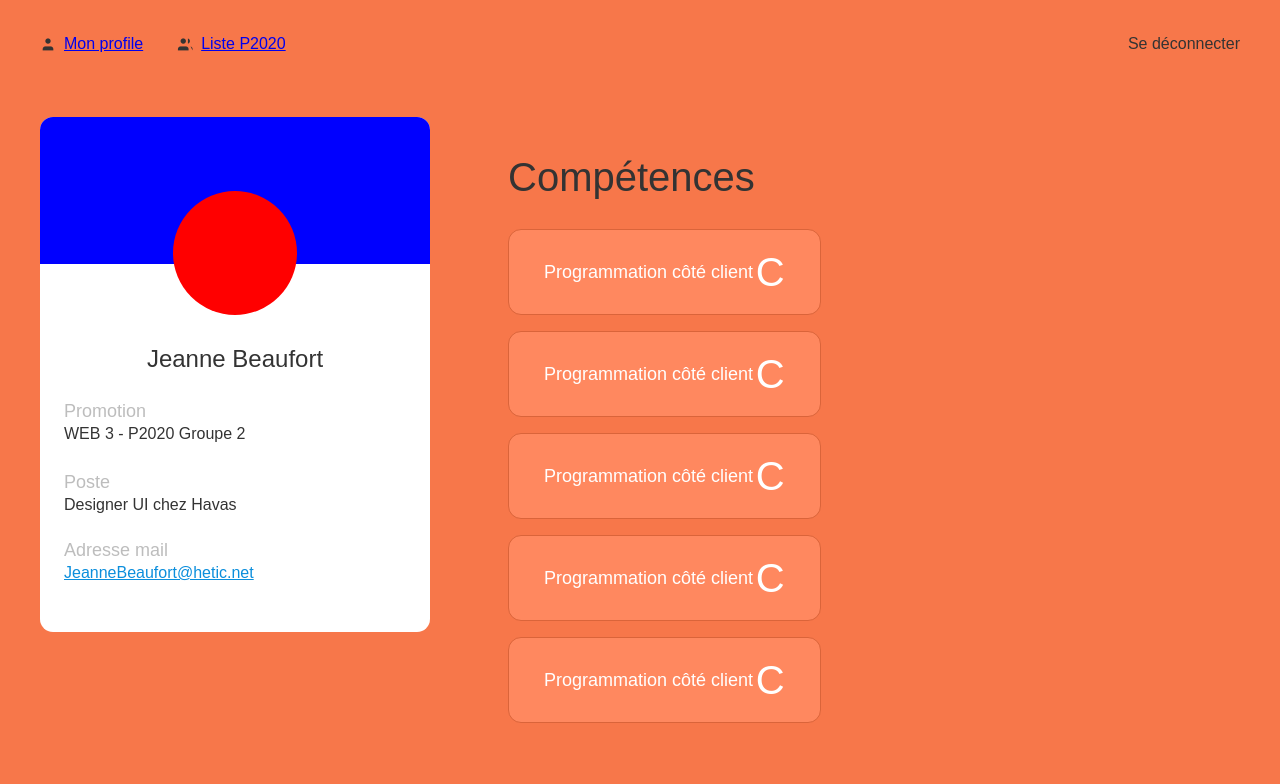
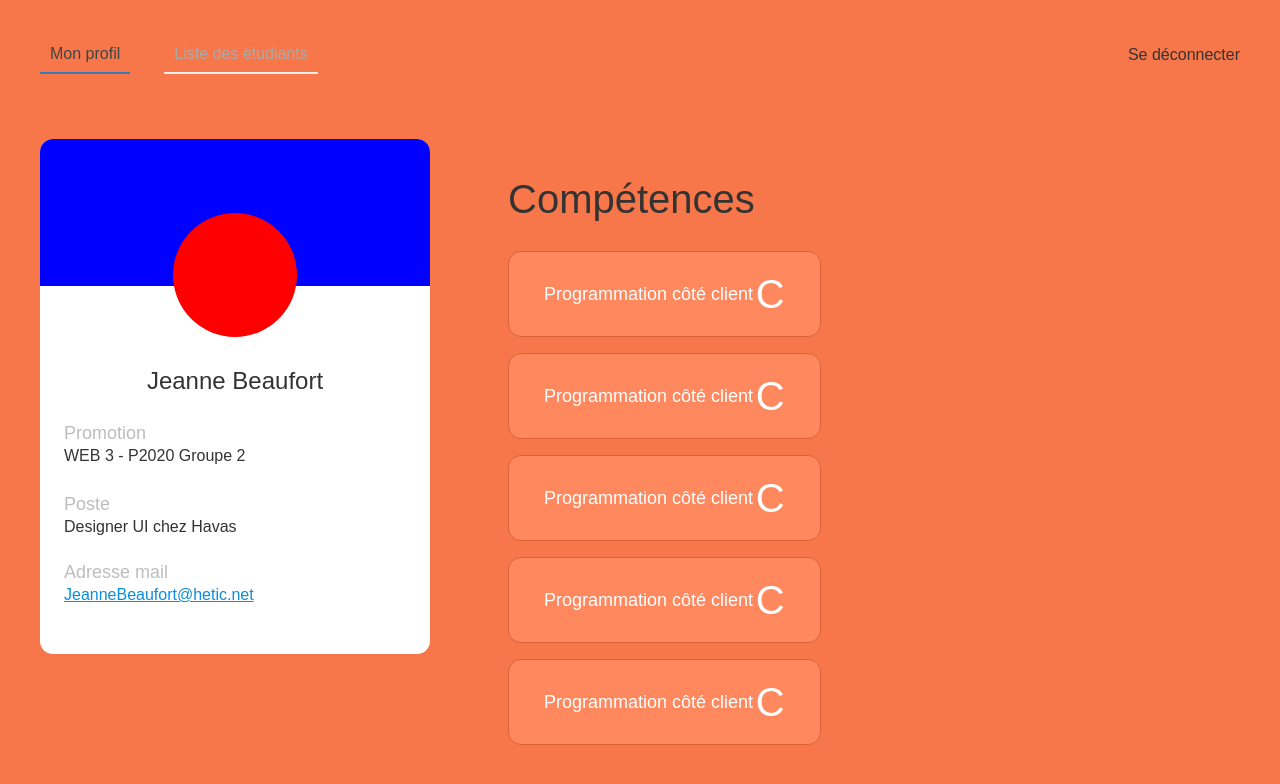
Before and after one commit to Paulehair/react-challenge-191026, a React (Create React App) app in the folder client/: page /dashboard in a window 1280 px wide. Shown: the top 784 px of the page. Built offline with nearby package versions, Linux system fonts and the light colour scheme; sample sign-in values are in the browser's storage.

Commit message:
Nav tabulation

```diff
--- a/client/src/App.js
+++ b/client/src/App.js
@@ -4,6 +4,8 @@ import { Login } from "./views/Login/Login";
 import { Signup } from "./views/Signup/Signup";
 import { Dashboard } from "./views/Dashboard/Dashboard";
 import ResetPassword from "./views/ResetPassword/ResetPassword.js";
+import MyProfile from "./components/MyProfile/MyProfile";
+import StudentList from "./components/StudentList/StudentList";
 import { PrivateRoute } from "./components/PrivateRoute";
 import './index.scss'
 
@@ -16,6 +18,8 @@ export default class App extends Component {
             <Route exact path="/" component={Login} />
             <Route exact path="/signup" component={Signup} />
             <Route exact path="/reset-password" component={ResetPassword} />
+            <Route exact path="/myprofile" component={MyProfile} />
+            <Route exact path="/studentlist" component={StudentList} />
             <PrivateRoute path="/dashboard" component={Dashboard} />
           </Switch>
         </>
--- a/client/src/components/Navigation/Navigation.js
+++ b/client/src/components/Navigation/Navigation.js
@@ -2,23 +2,48 @@ import React from "react";
 import { Link } from "react-router-dom"
 import API from "../../utils/API";
 import "./style.scss"
+import MyProfile from "../MyProfile/MyProfile";
+import Studentlist from "../StudentList/StudentList";
 
-export default class Navigation extends React.Component {
+class Tabs extends React.Component {
+    state = {
+        selected: this.props.selected
+    }
+    // Le router doit avoir une route
     disconnect = () => {
         API.logout();
         window.location = "/";
     };
+
+    handleChange(index) {
+        this.setState({ selected: index })
+    }
     render() {
         return (
-            <div className="Navigation">
-                <ul>
-                    <li className="Profile"><Link to="/myprofile">Mon profile</Link></li>
-                    <li className="Student"><Link to="/studentlist">Liste P2020</Link></li>
-                </ul>
-                <div className="Disconnect" onClick={this.disconnect}>
-                    Se déconnecter
+            <div>
+                <div className="Navigation" style={{ display: "flex", justifyContent: "space-between" }}>
+                    <ul className="inline">
+                        {this.props.children.map((elem, index) => {
+                            let style = index == this.state.selected ? 'selected' : '';
+                            return <li className={style} key={index} onClick={this.handleChange.bind(this, index)}>{elem.props.title}</li>
+                        })}
+                    </ul>
+                    <div className="Disconnect" onClick={this.disconnect}>Se déconnecter</div>
                 </div>
+                <div className="tab">{this.props.children[this.state.selected]}</div>
             </div>
-        );
+        )
     }
 }
+
+class Navigation extends React.Component {
+    render() {
+        return (
+            <Tabs selected={0}>
+                <MyProfile title="Mon profil">This is the first panel</MyProfile>
+                <Studentlist title="Liste des étudiants">This is the second panel</Studentlist>
+            </Tabs>
+        )
+    }
+}
+export default Navigation
--- a/client/src/components/Navigation/style.scss
+++ b/client/src/components/Navigation/style.scss
@@ -1,4 +1,48 @@
 @import './../../global/variables';
+body{
+  background-color:#eee;
+}
+
+#app{
+  border-radius:3px;
+  border: 1px solid #e5e5e5;
+  margin:15px;
+  background-color:white;
+}
+
+.tab{
+  //min-height:50px;
+  width:100%;
+//   padding:25px;
+  font-family:sans-serif;
+  color:#444;
+}
+
+ul.inline{
+  list-style:none;
+  padding: 0;
+  margin-bottom:0;
+  -webkit-margin-before: 0;
+  -webkit-margin-after: 0;
+  -webkit-margin-start: 0px;
+  -webkit-margin-end: 0px;
+  -webkit-padding-start: 0px;
+  li{
+    display:inline-block;
+    margin-left:0;
+    padding:10px;
+    border-bottom:2px solid #eee;
+    transition: all .5s;
+    font-family:sans-serif;
+    font-weight:300;
+    cursor:pointer;
+    color:#aaa;
+    &.selected{
+      border-bottom:2px solid #337ab7;
+      color:#444;
+    }
+  }
+}
 
 .Navigation {
     display: -webkit-box;
@@ -13,15 +57,8 @@
     font-size: 16px;
 }
 .Navigation ul {
-    display: -webkit-box;
-    display: -ms-flexbox;
     display: flex;
-    -webkit-box-pack: start;
-        -ms-flex-pack: start;
-            justify-content: flex-start;
-    -webkit-box-align: center;
-        -ms-flex-align: center;
-            align-items: center;
+    justify-content: flex-start;
 }
 
 .Navigation button {
--- a/client/src/components/StudentList/StudentList.js
+++ b/client/src/components/StudentList/StudentList.js
@@ -6,7 +6,7 @@ export default class Studentlist extends React.Component {
     render() {
         return (
             <div className="MyProfile">
-                Liste des étudiants
+                Liste 2020
             </div>
         );
     }
--- a/client/src/views/Dashboard/Dashboard.js
+++ b/client/src/views/Dashboard/Dashboard.js
@@ -16,7 +16,7 @@ export class Dashboard extends React.Component {
         </div>
 
         { /* faire un tab qui appelle les composants "my profile" et "stundent list" */ }
-          <MyProfile />
+          {/* <MyProfile /> */}
       </div>
     );
   }
--- a/client/src/views/Login/Login.js
+++ b/client/src/views/Login/Login.js
@@ -16,9 +16,9 @@ export class Login extends React.Component {
       return;
     }
     try {
-      const { data } = await API.login(email, password);
-      localStorage.setItem("token", data.token);
-      window.location = "/reset-password";
+      const response = await API.login(email, password);
+      localStorage.setItem("token", response.token);
+      window.location = "/dashboard";
     } catch (error) {
       console.error(error);
     }
```
